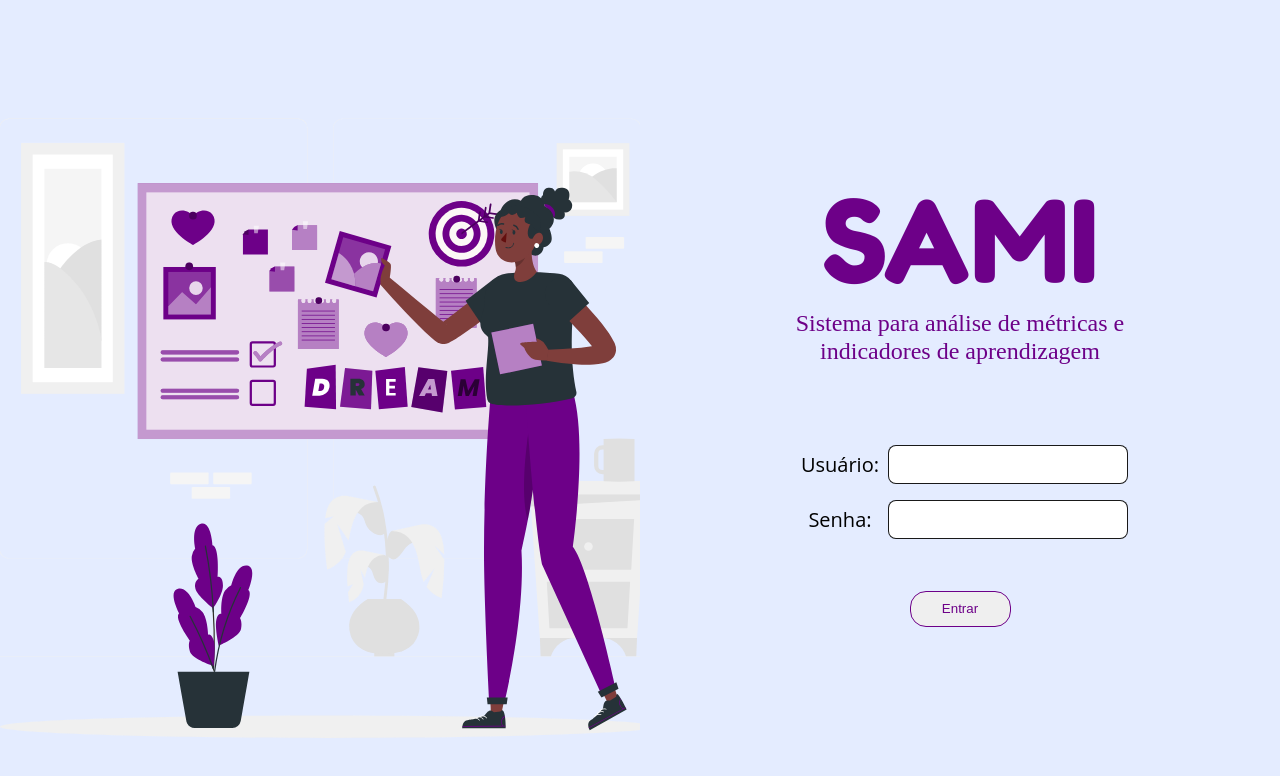
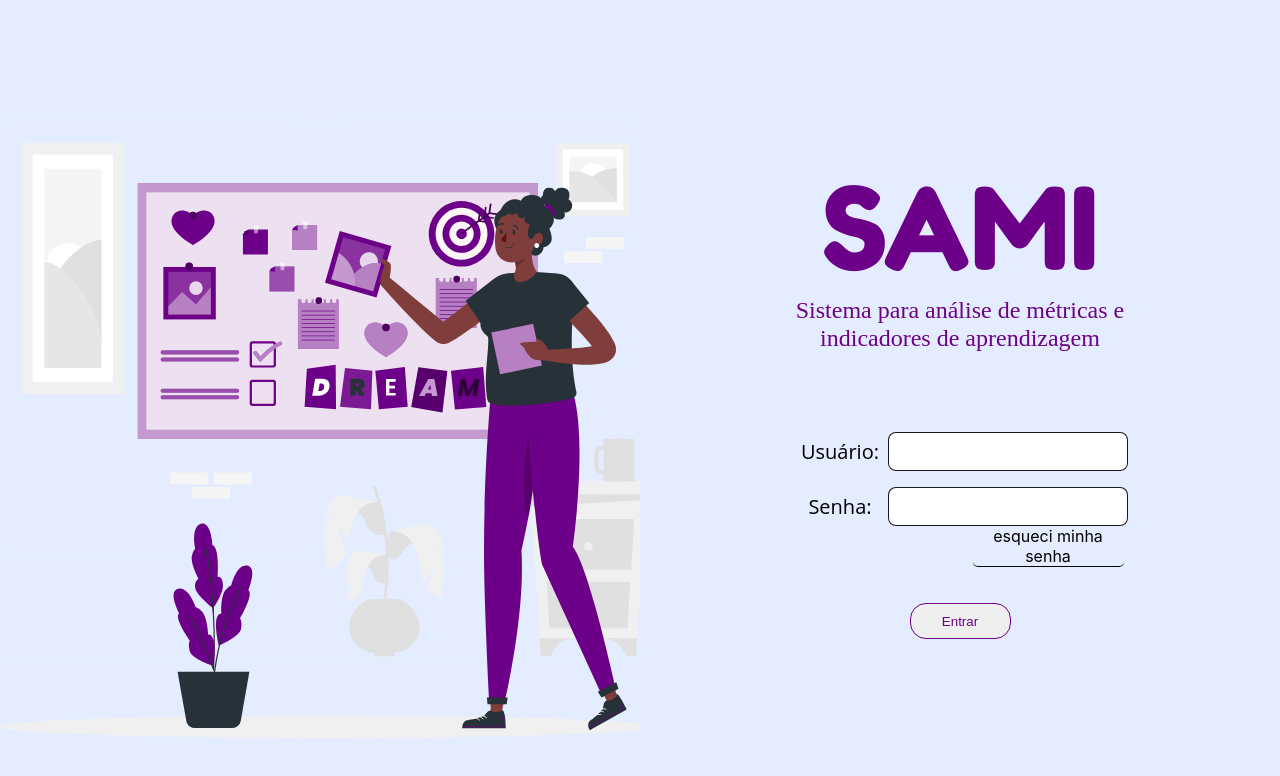
Before and after one commit to hethus/tcc-front, a Next.js app: page /login in a window 1280 px wide. Shown: the top 776 px of the page. Built offline with nearby package versions, Linux system fonts and the light colour scheme; no server answers.

Commit message:
feat: :sparkles: criado botão que enviará a pessoa para a tela de recuperação de senha

```diff
--- a/pages/login.tsx
+++ b/pages/login.tsx
@@ -87,11 +87,24 @@ const Login: NextPage = () => {
           type="email"
           onChange={(e) => setUser(e.target.value)}
         />
+
+        <div className={styles.div}>
+
         <Input
           title="Senha"
           type="password"
           onChange={(e) => setPassword(e.target.value)}
         />
+        <a className={styles.passwordButton} onClick={() => toast.error(
+          "Funcionalidade não implementada",
+          {
+            toastId: "implement",
+          }
+        )}>
+          esqueci minha senha
+        </a>
+        </div>
+
         <button className={styles.submitButton} onClick={login}>
           Entrar
         </button>
--- a/styles/Login.module.css
+++ b/styles/Login.module.css
@@ -16,6 +16,26 @@
     background-size: cover;
     background-position: center;
     background-repeat: no-repeat;
+}
+
+.div {
+    display: flex;
+    flex-direction: column;
+}
+
+.passwordButton {
+    cursor: pointer;
+    width: 151px;
+    align-self: center;
+    margin-left: 11rem;
+    margin-top: -1rem;
+    border-bottom: 1px solid #000;
+    border-radius: 5px;
+}
+
+.passwordButton:hover {
+    background-color: #a503ce;
+    color: #fff;
 }
 
 .inputSide{
@@ -60,6 +80,11 @@
     cursor: pointer;
 }
 
+.submitButton:hover {
+    background-color: #a503ce;
+    color: #fff;
+}
+
 .loginImg {
     width: 50vw;
     object-fit: cover;
```
